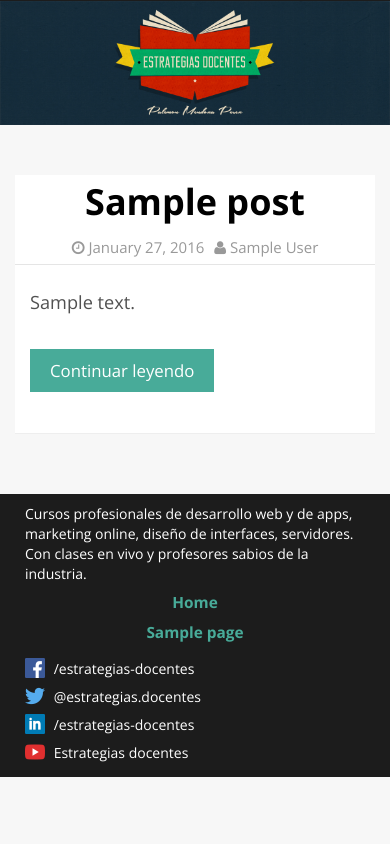
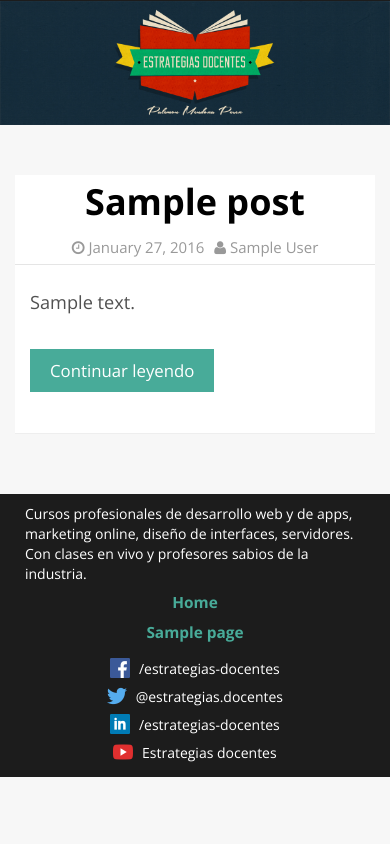
Before and after one commit to dimegan/blog-estrategia, a WordPress theme: template themes/estrategia-theme/home.php in a window 390 px wide. Run offline with PHP 8.4 and a stand-in for WordPress, Linux system fonts and the light colour scheme; the site name, menu and one post (Sample post) are stand-ins, and other content is empty; some libraries are stand-ins or nearby versions.

Commit message:
Mejoras para diseño respondido (versión mobile)

```diff
--- a/themes/estrategia-theme/css/skins/main.css
+++ b/themes/estrategia-theme/css/skins/main.css
@@ -220,7 +220,6 @@ a:active {
   clear: both;
   display: block;
   display: inline-block;
-  background: #ffffff;
   padding-bottom: 0px;
   border: none;
   text-align: center;
@@ -250,7 +249,6 @@ a:active {
   position: absolute;
   left: 0;
   z-index: 99999;
-  background: #1c1c1c;
   text-align: left;
   border: none;
   border-top: solid 3px #1c1c1c;
@@ -342,7 +340,6 @@ a:active {
   .menu-toggle,
   .main-navigation.toggled .nav-menu {
     display: block;
-    color: #00bac4;
     font-weight: bold;
     text-transform: uppercase;
     padding: 10px;
--- a/themes/estrategia-theme/footer.php
+++ b/themes/estrategia-theme/footer.php
@@ -27,7 +27,7 @@
 				</div>
 				<div class="col-md-4">
 					<!-- social networks -->
-					<ul id="social-list" class="list-unstyled">
+					<ul id="social-list" class="list-unstyled text-center">
 						<li>
 							<a href="#">
 								<img src="<?php echo get_template_directory_uri(); ?>/images/icons/facebook.png" alt="Estrategias educativas">
--- a/themes/estrategia-theme/style.css
+++ b/themes/estrategia-theme/style.css
@@ -591,6 +591,9 @@ header.carousel .fill {
 .btn-action:hover{
 	background-color: #D46C56;
 }
+.menu-toggle{
+	color: #48AB99;
+}
 /*Menu*/
 #estrategias-header{
 	/*background for logo*/
@@ -599,7 +602,7 @@ header.carousel .fill {
 .wrapper-menu{
 	width: 100%;
 }
-.wrapper-menu, .wrapper-menu #site-navigation li{
+.wrapper-menu, #site-navigation, .wrapper-menu #site-navigation li{
 	background-color: #1c1c1c;
 }
 #site-navigation li:hover > a {
```
